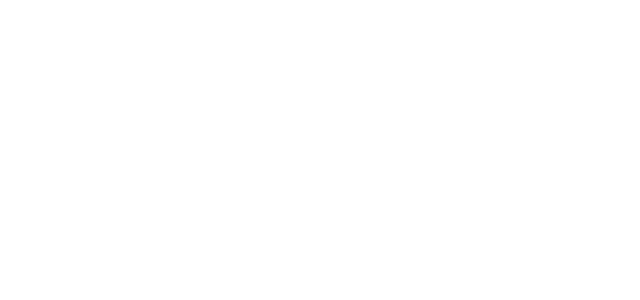
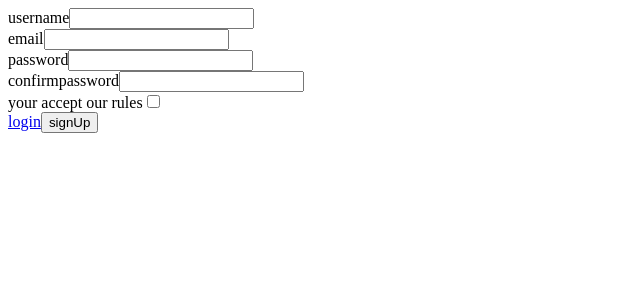
Before and after one commit to johnmohebbi/Signup-Login, a React (Create React App) app: page / in a window 1280 px wide. Shown: the top 300 px of the page, without its empty margins (0-640 px from the left). Built offline with nearby package versions, Linux system fonts and the light colour scheme.

Commit message:
added form inputs to signup.js

```diff
--- a/src/components/Signup.js
+++ b/src/components/Signup.js
@@ -3,7 +3,32 @@
 const Signup = () => {
     return (
         <div>
-
+            <form>
+                <div>
+                    <label>username</label>
+                    <input type="text"  />
+                </div>
+                <div>
+                    <label>email</label>
+                    <input type="email"  />
+                </div>
+                <div>
+                    <label>password</label>
+                    <input type="password"  />
+                </div>
+                <div>
+                    <label>confirmpassword</label>
+                    <input type="password"  />
+                </div>
+                <div>
+                    <label>your accept our rules</label>
+                    <input type="checkbox"  />
+                </div>
+                <div>
+                    <a href="/#">login</a>
+                    <button type="submit">signUp</button>
+                </div>
+            </form>
         </div>
     );
 };
```
